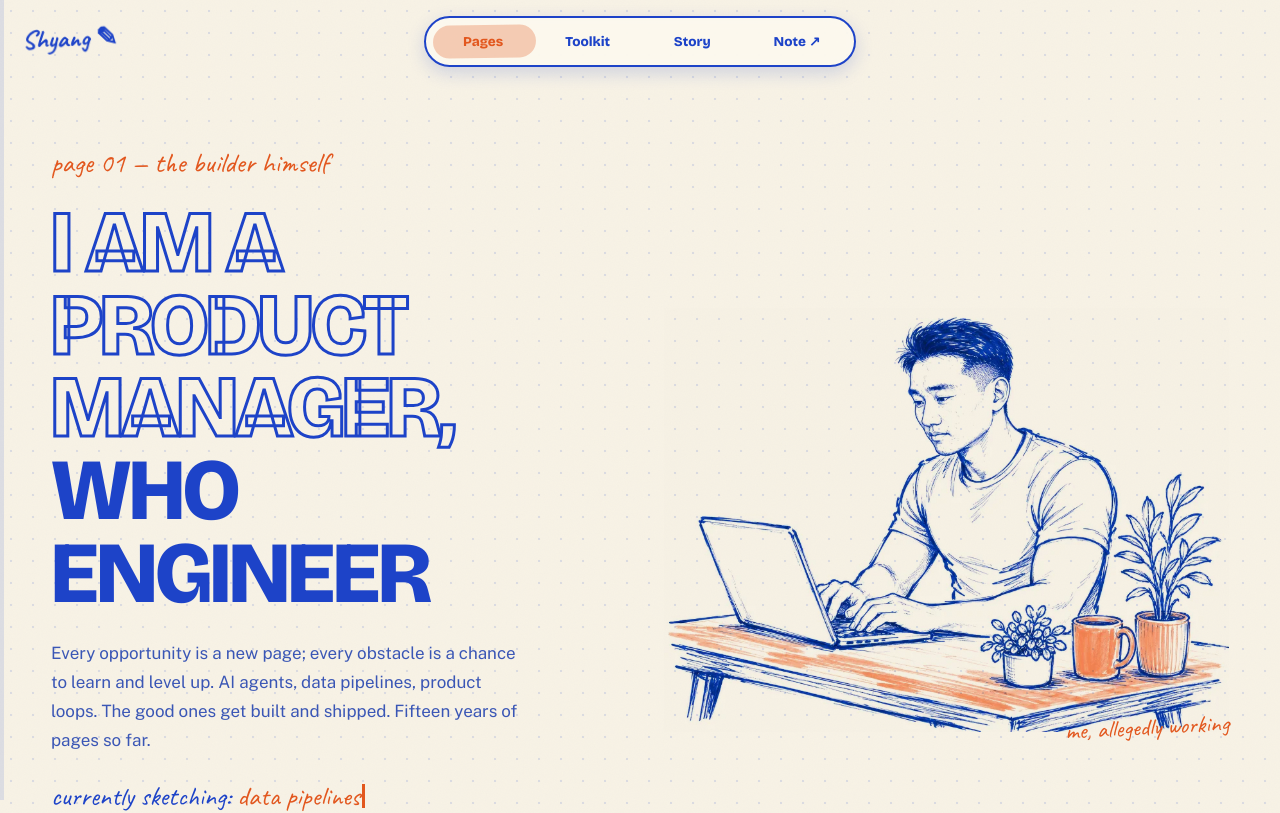
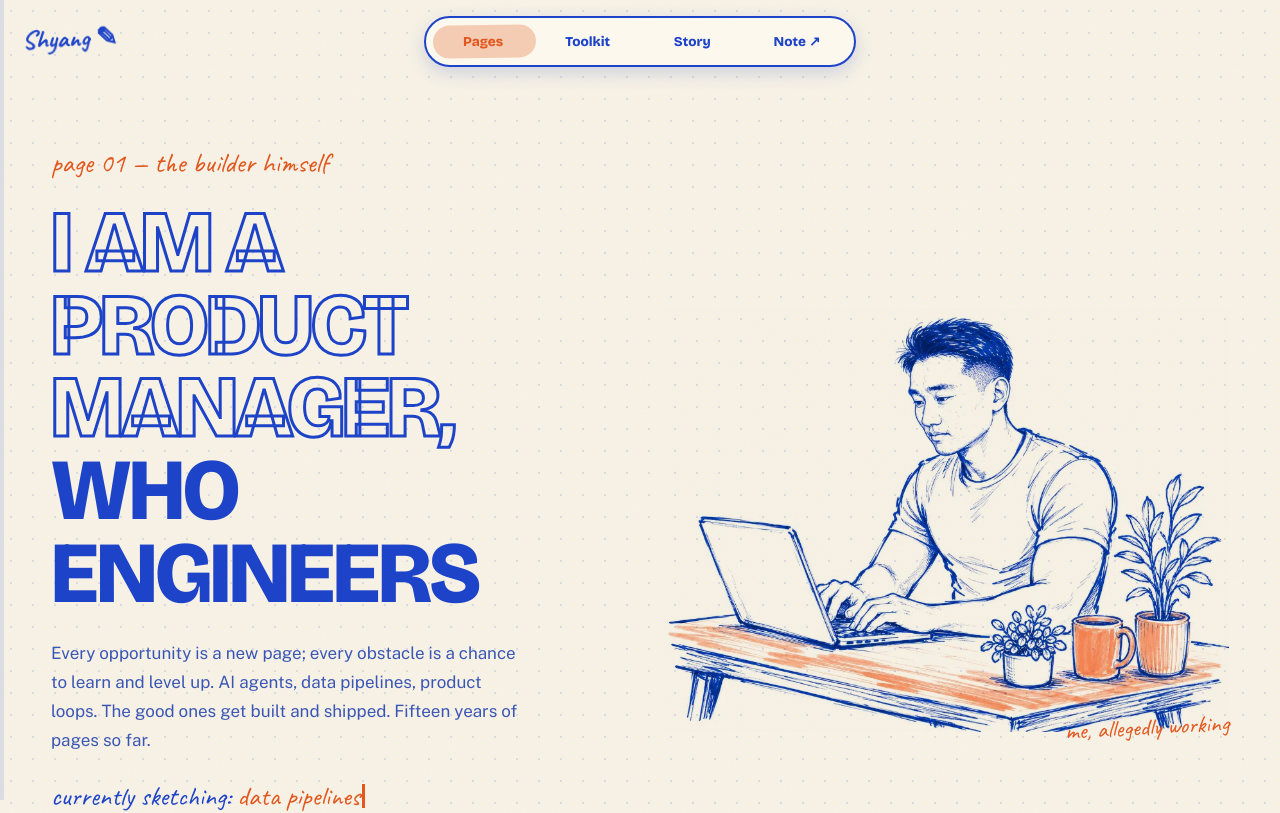
Before and after one commit to cshyang/portfolio-website, a Next.js app: page / in a window 1280 px wide. Shown: the top 813 px of the page. Built offline with nearby package versions, Linux system fonts and the light colour scheme; no server answers.

Commit message:
Fix hero grammar: who engineers

```diff
--- a/src/components/Hero.tsx
+++ b/src/components/Hero.tsx
@@ -118,7 +118,7 @@ export default function Hero() {
         <p className="sk-hero-kicker sk-ink-in">page 01 — the builder himself</p>
         <h1 className="sk-hero-title sk-ink-in" style={{ "--d": "120ms" } as React.CSSProperties}>
           <span className="sk-outline">I AM A PRODUCT MANAGER,</span>
-          <span className="sk-solid">WHO ENGINEER</span>
+          <span className="sk-solid">WHO ENGINEERS</span>
         </h1>
         <p className="sk-hero-lead sk-ink-in" style={{ "--d": "240ms" } as React.CSSProperties}>
           Every opportunity is a new page; every obstacle is a chance to learn
```
